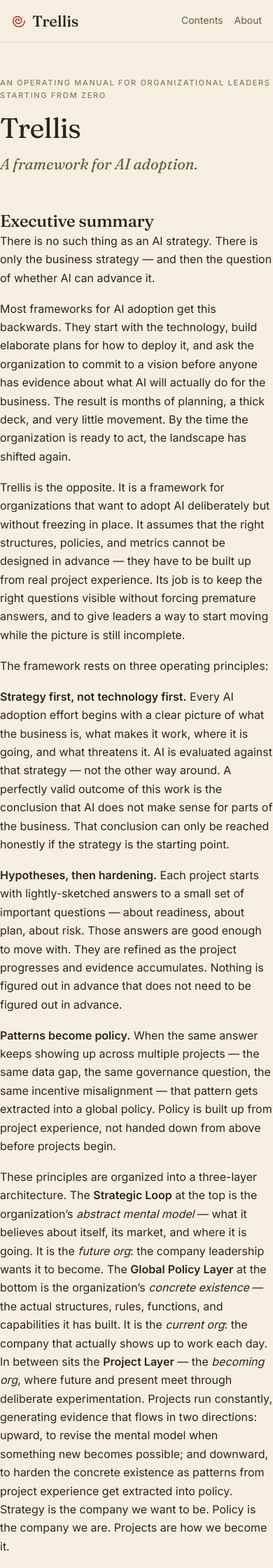
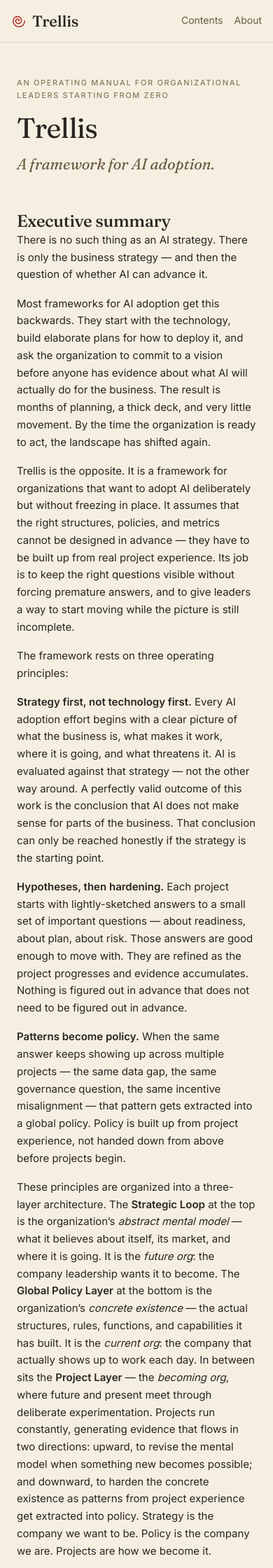
Before and after one commit to ggloege/trellis, a Jekyll site: the page built from index.md, in a window 390 px wide. Shown: the top 2240 px of the page at 70% size. Built offline with Jekyll 4.4.1, drawn with Linux system fonts in a browser that asks for light colours.

Commit message:
Fix mobile readability: restore padding, drop body to 15px
The `.cover`/`.chapter` `padding` shorthand was wiping `.measure`'s
horizontal padding, leaving content edge-to-edge on phones; switched
to longhand. Also drops mobile body to 15px for smoother line wraps,
and adds `.claude/launch.json` so Claude Code's preview MCP can spin
up the dev server during sessions.

Co-Authored-By: Claude Opus 4.7 <noreply@anthropic.com>

```diff
--- a/assets/css/styles.css
+++ b/assets/css/styles.css
@@ -284,7 +284,8 @@ hr {
 
 /* ----- Home / cover ----- */
 .cover {
-  padding: var(--space-9) 0 var(--space-8);
+  padding-top: var(--space-9);
+  padding-bottom: var(--space-8);
 }
 .cover__title {
   font-size: var(--size-display);
@@ -304,7 +305,8 @@ hr {
 
 /* ----- Chapter page ----- */
 .chapter {
-  padding: var(--space-8) 0 var(--space-7);
+  padding-top: var(--space-8);
+  padding-bottom: var(--space-7);
 }
 
 .chapter__header {
@@ -542,10 +544,15 @@ hr {
     --size-display: 40px;
     --size-h1: 30px;
     --size-h2: 24px;
-    --size-body: 16px;
+    --size-body: 15px;
   }
-  .cover { padding: var(--space-7) 0 var(--space-6); }
-  .chapter { padding: var(--space-7) 0 var(--space-6); }
+  .cover { padding-top: var(--space-7); padding-bottom: var(--space-6); }
+  .chapter { padding-top: var(--space-7); padding-bottom: var(--space-6); }
+  .measure,
+  .measure-wide {
+    padding-left: var(--space-5);
+    padding-right: var(--space-5);
+  }
   .chapter-nav {
     grid-template-columns: 1fr;
   }
```
Also changed, not shown: CLAUDE.md (+5 -0 lines), .claude/launch.json (added).
